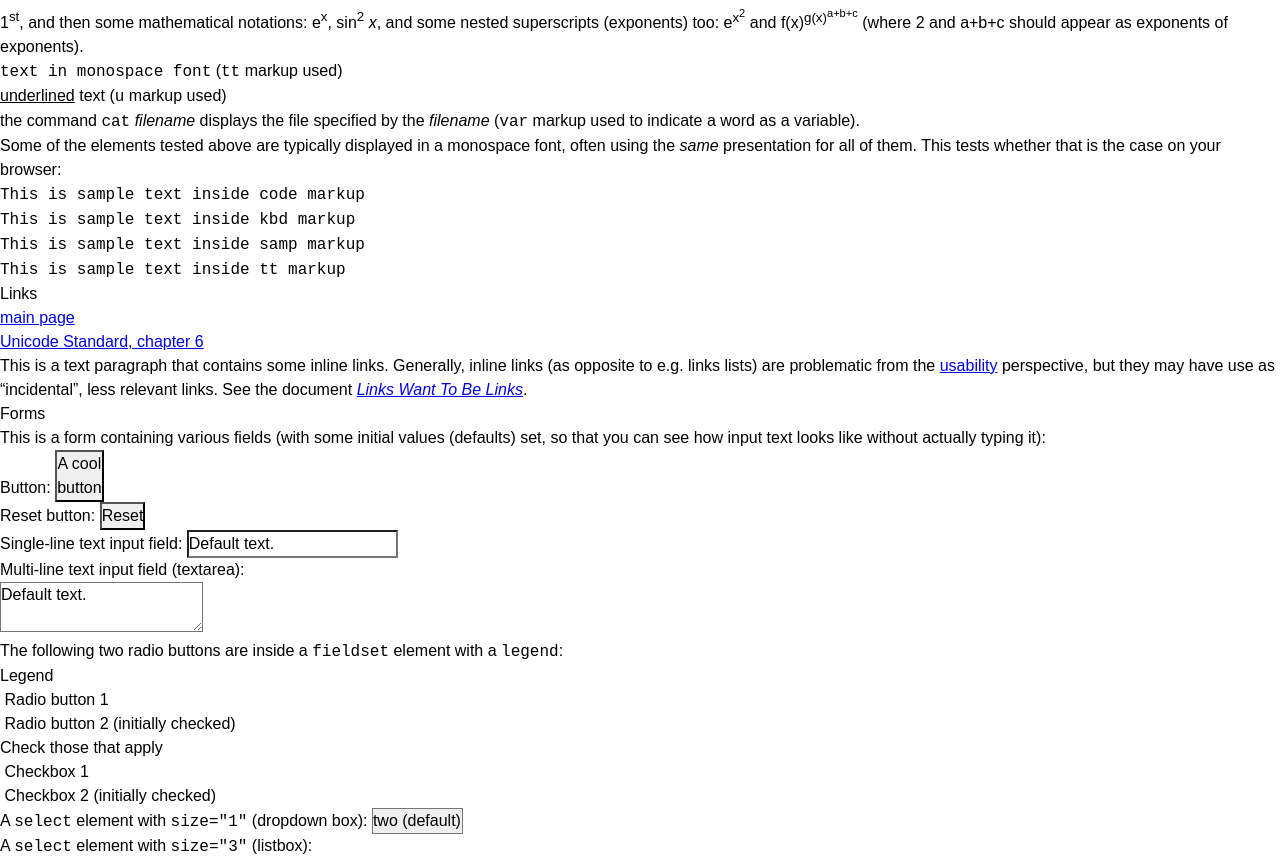
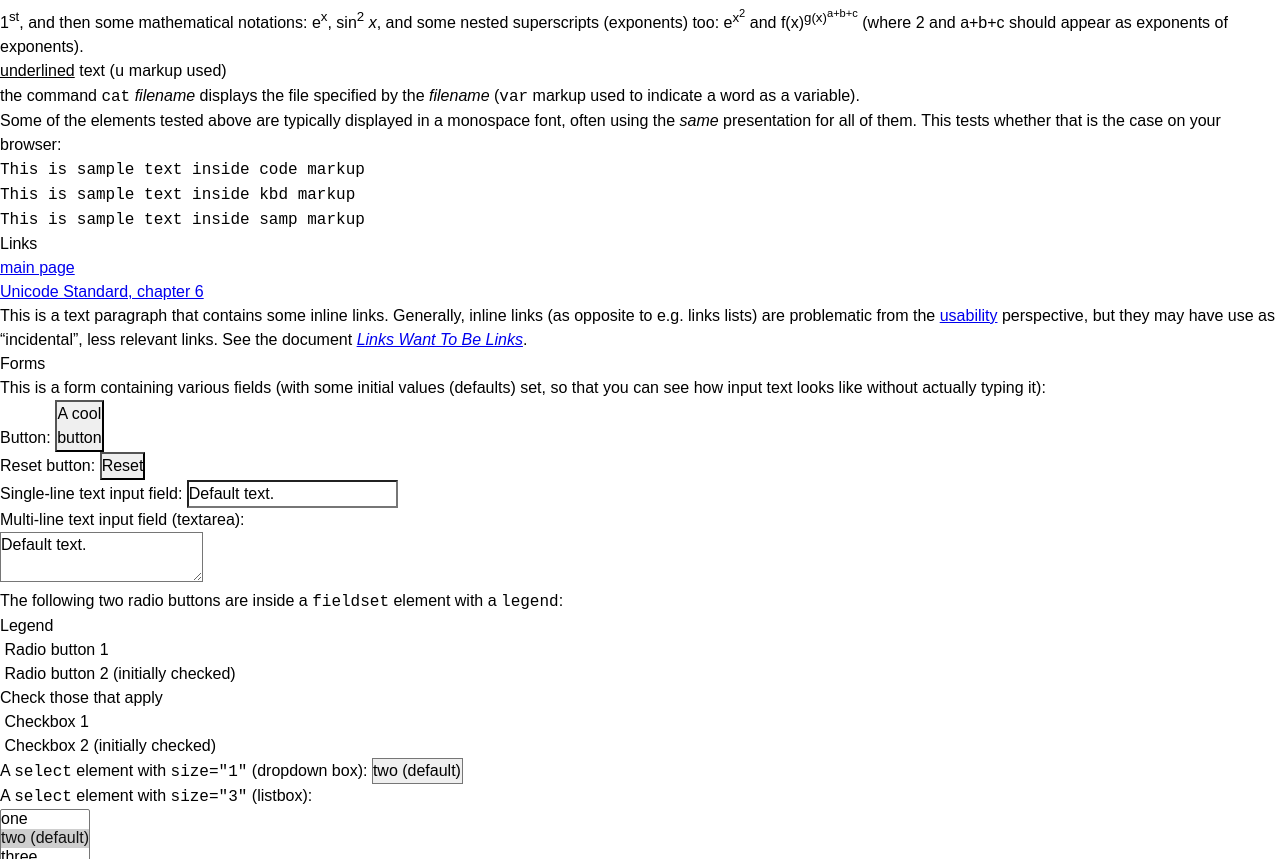
Before and after one commit to corenzan/resetize, a plain HTML site: page index.html in a window 1280 px wide. Shown: the part 1904-2763 px from the top of the page. Drawn offline with Linux system fonts and the light colour scheme.

Commit message:
Update sample HTML

```diff
--- a/index.html
+++ b/index.html
@@ -1,7 +1,7 @@
 <!doctype html>
 <html lang="en">
 <head>
-  <meta content="text/html; charset=utf-8" http-equiv="Content-Type">
+  <meta charset="utf-8">
   <title>Test display of HTML elements</title>
   <link rel="stylesheet" href="resetize.css">
 </head>
@@ -92,7 +92,6 @@
     <li><strike>overstruck</strike> (<code>strike</code> markup used; note: <code>s</code> is a nonstandard synonym for <code>strike</code>)</li>
     <li><strong>this is highlighted text</strong> (<code>strong</code> markup used)</li>
     <li>In order to test how subscripts and superscripts (<code>sub</code> and <code>sup</code> markup) work inside running text, we need some dummy text around constructs like x<sub>1</sub> and H<sub>2</sub>O (where subscripts occur). So here is some fill so that you will (hopefully) see whether and how badly the subscripts and superscripts mess up vertical spacing between lines. Now superscripts: M<sup>lle</sup>, 1<sup>st</sup>, and then some mathematical notations: e<sup>x</sup>, sin<sup>2</sup> <i>x</i>, and some nested superscripts (exponents) too: e<sup>x<sup>2</sup></sup> and f(x)<sup>g(x)<sup>a+b+c</sup></sup> (where 2 and a+b+c should appear as exponents of exponents).</li>
-    <li><tt>text in monospace font</tt> (<code>tt</code> markup used)</li>
     <li><u>underlined</u> text (<code>u</code> markup used)</li>
     <li>the command <code>cat</code> <var>filename</var> displays the file specified by the <var>filename</var> (<code>var</code> markup used to indicate a word as a variable).</li>
   </ul>
@@ -101,7 +100,6 @@
     <li><code>This is sample text inside code markup</code></li>
     <li><kbd>This is sample text inside kbd markup</kbd></li>
     <li><samp>This is sample text inside samp markup</samp></li>
-    <li><tt>This is sample text inside tt markup</tt></li>
   </ul>
   <h2>Links</h2>
   <ul>
```
